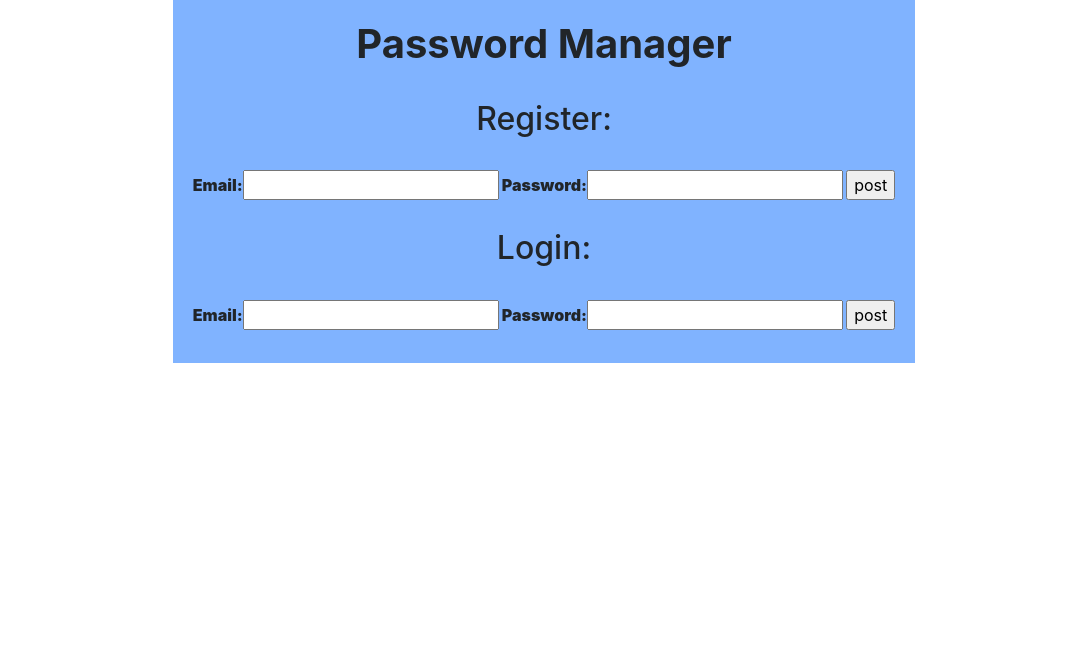
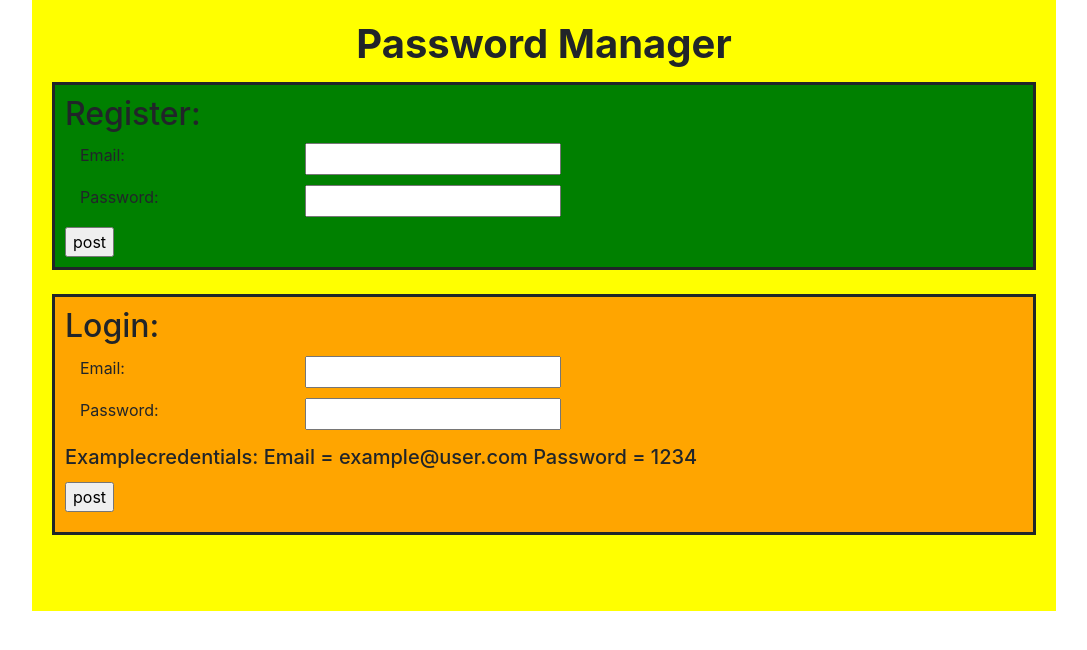
Before and after one commit to N-Ziermann/Password_Manager, a Django app: template main/templates/index.html in a window 1280 px wide. Shown: the top 650 px of the page, without its empty margins (96-1183 px from the left). Run offline with Django 3.2, Linux system fonts and the light colour scheme; the template is opened without the code that fills it: values that come from a table or form of the project are taken from there, others are empty; some libraries are stand-ins or nearby versions.

Commit message:
Finnished funcationality

```diff
--- a/main/forms.py
+++ /dev/null
@@ -1,5 +0,0 @@
-from django import forms
-
-class UserCreateForm(forms.Form):
-	Email = forms.EmailField(max_length=100)
-	Password = forms.CharField(max_length=100, widget=forms.PasswordInput)
--- a/main/templates/index.html
+++ b/main/templates/index.html
@@ -9,45 +9,158 @@
 	<link rel="stylesheet" href="https://stackpath.bootstrapcdn.com/bootstrap/4.3.1/css/bootstrap.min.css" integrity="sha384-ggOyR0iXCbMQv3Xipma34MD+dH/1fQ784/j6cY/iJTQUOhcWr7x9JvoRxT2MZw1T" crossorigin="anonymous">
 	<link rel="stylesheet" type="text/css" href="{% static '/main/style.css' %}">
 
+</head>
 
-</head>
+<style type="text/css">
+	#header div{
+		border: solid;
+	}
+	#header div div{
+		border: none;
+	}
+	#header div label{
+		margin-left: 5px;
+		margin-right: 5px;
+	}
+	#header div b{
+		margin-left: 5px;
+	}
+	#header input{
+		width: 100%;
+	}
+
+</style>
+
+
 <body>
-	<center>
-		<div class="loginForm">
-			<h1><b>Password Manager<b></h1>
-			<br>
+	<div class="container" style="background-color: yellow; width: 80%; padding: 20px 20px 20px 20px;">
+		<div id="header">
+			<center><h1><b>Password Manager<b></h1></b></b></h1></center>
+
+			<div id="settings" style="visibility: hidden; height: 0px;">
+				<div class='row'>
+					<div class="col-lg-2 col-md-2 col-sm-2 col-xs-2">
+						<b>Add </b>
+					</div>
+
+					<div class="col-lg-2 col-md-2 col-sm-2 col-xs-2">
+						<input name="title" placeholder="Title(optional)">
+					</div>
+
+					<div class="col-lg-2 col-md-2 col-sm-2 col-xs-2">
+						<input name="url" placeholder="Url">
+					</div>
+
+					<div class="col-lg-2 col-md-2 col-sm-2 col-xs-2">
+						<input name="name" placeholder="Username">
+					</div>
+
+					<div class="col-lg-2 col-md-2 col-sm-2 col-xs-2">
+						<input name="pass" placeholder="Password">
+					</div>
+					<div class="col-lg-2 col-md-2 col-sm-2 col-xs-2">
+						<button onclick="add_to_db(this.parentNode.parentNode.children[2].children[0].value,this.parentNode.parentNode.children[3].children[0].value,this.parentNode.parentNode.children[4].children[0].value,this.parentNode.parentNode.children[1].children[0].value); clearInput(this.parentNode.parentNode)">Apply</button>
+					</div>
+
+				</div>
+				<div class='row'>
+					<div class="col-lg-2 col-md-2 col-sm-2 col-xs-2">
+						<b>Remove </b>
+					</div>
+					<div class="col-lg-2 col-md-2 col-sm-2 col-xs-2">
+						<input name="title" placeholder="Title">
+					</div>
+					<div class="col-lg-2 col-md-2 col-sm-2 col-xs-2">
+						<button onclick="remove_from_db(this.parentNode.parentNode.children[1].children[0].value);clearInput(this.parentNode.parentNode)">Apply</button>
+					</div>
+				</div>
+			</div>
+		</div>
+		<div class="contents">
+			<div>
+
+				<div style="background-color: green; padding:10px; border: solid;">
 					<h2>Register:</h2>
-			<br>
-			<form method="POST" id="register">
+					<form id="register">
 						{% csrf_token %}
-				{{ user_create }}
+						<div class="row" name="Email" style="border:none;">
+							<label class="col-lg-3 col-md-3 col-sm-3 col-xs-3" >Email:</label>
+							<input type="Email" name="content">
+						</div>
+						<div class="row" name="Password" style="border:none;">
+							<label class="col-lg-3 col-md-3 col-sm-3 col-xs-3">Password:</label>
+							<input type="Password" name="content">
+						</div>
 						<input type="button" onclick="p('new');" value="post">
 					</form>
+				</div>
 				<br>
+					<div style="background-color: orange; padding:10px; border: solid;">
 					<h2>Login:</h2>
+					<form id="login">
+						{% csrf_token %}
+						<div class="row" name="Email" style="border:none;">
+							<label class="col-lg-3 col-md-3 col-sm-3 col-xs-3">Email:</label>
+							<input type="Email" name="content">
+						</div>
+						<div class="row" name="Password" style="border:none;">
+							<label class="col-lg-3 col-md-3 col-sm-3 col-xs-3">Password:</label>
+							<input type="Password" name="content">
+						</div>
+						<h5 style="margin-top: 15px;">Examplecredentials: Email = example@user.com  Password = 1234</h5>
+						<input type="button" onclick="p('existing');" value="post" style="margin: 5px 0 10px 0;">
+
+					</form>
+				</div>
 				<br>
-			<form method="POST" id="login">
-				{% csrf_token %}
-				{{ user_create }}
-				<input type="button" onclick="p('existing');" value="post">
-			</form>
 
+				<br>
 				<b><h3 id="errorMessage" style="color: red;"></h3></b>
 			</div>
-	</center>
+		</div>
+	</div>
 
 </body>
+
 <script type="text/javascript">
+
+		function clearInput(obj){
+			for (i = 0; i<obj.children.length;i++){
+				obj.children[i].children[0].value = ""
+			}
+		}
+
+		function getCookie(name) {
+		    var cookieValue = null;
+		    if (document.cookie && document.cookie !== '') {
+		        var cookies = document.cookie.split(';');
+		        for (var i = 0; i < cookies.length; i++) {
+		            var cookie = cookies[i].trim();
+		            // Does this cookie string begin with the name we want?
+		            if (cookie.substring(0, name.length + 1) === (name + '=')) {
+		                cookieValue = decodeURIComponent(cookie.substring(name.length + 1));
+		                break;
+		            }
+		        }
+		    }
+		    return cookieValue;
+		}
+		var csrftoken = getCookie('csrftoken');
+
+
+
 		function display_vault(){
 			//clear page
-			var body =  document.getElementsByTagName("BODY")[0];
-			body.innerHTML = "";
-			var container =  document.createElement("div");
-			container.classList.add('container');
-			body.appendChild(container);
+			var contents = document.getElementsByClassName("contents")[0];
+			contents.innerHTML = "";
+			//change header
+			document.getElementById("settings").style = "";
+
+
+
 			//append every saved website to page
 			for (var site in vault){
-				container.innerHTML += "<div class=\"row\"><div class=\"col-lg-3 prim\"><b>" + site + "</b></div><div class=\"col-lg-3 sec\">" + vault[site][0] + "</div><div class=\"col-lg-3 prim\">" + vault[site][1] + "</div><div class=\"col-lg-3 sec\">" + vault[site][2] + "</div></div>";
+				contents.innerHTML += "<div class=\"row\"><div class=\"col-lg-3 prim\"><b>" + site + "</b></div><div class=\"col-lg-3 sec\">" + vault[site][0] + "</div><div class=\"col-lg-3 prim\">" + vault[site][1] + "</div><div class=\"col-lg-3 sec\">" + vault[site][2] + "</div></div>";
 			}
 		}
 
@@ -55,7 +168,7 @@
 		function encrypt_and_send_vault(){
 			const request = new XMLHttpRequest();
 			request.open('POST', '/');
-			request.setRequestHeader("X-CSRFToken", "{{csrfToken}}");
+			request.setRequestHeader("X-CSRFToken", csrftoken);
 			const data = new FormData();
 		    data.append('type', "change")
     		data.append('Email', mail);
@@ -81,11 +194,11 @@
 
 		    // Include csrf token in header so Django will accept the request
 
-		    request.setRequestHeader("X-CSRFToken", "{{csrfToken}}");
+		    request.setRequestHeader("X-CSRFToken", csrftoken);
 
 		    //get data from form
-		    mail = form.children.Email.value;
-		    password = form.children.Password.value;
+		    mail = form.children.Email.children.content.value;
+		    password = form.children.Password.children.content.value;
 
 		    //hash (dbKey = Login; vaultKey = en-/decrypt vault)
 		    vaultKey = CryptoJS.PBKDF2(password,mail,{keySize: 256 / 32, iterations: 2500}).toString();
@@ -124,9 +237,12 @@
 		    }
 		}
 
-		function add_to_db(url, username, password, name=null){
-			if (name == null)
+		function add_to_db(url, username, password, name){
+			if (name == undefined || name == ""){
+				console.log(url)
 				name = url;
+			}
+			console.log(name)
 			info = [url, username, password]
 			vault[name] = info
 			console.log(vault)
@@ -140,7 +256,10 @@
 			display_vault()
 		}
 
+		//EXAMPLECREDENTIALS
 
+		// example@user.com
+		// 1234
 
 		/*
 		turn data into vault: 		vault = JSON.stringify({})
```
Also changed, not shown: main/views.py (+1 -6 lines), Password_Manager/__init__.py (deleted), db.sqlite3, main/__init__.py (deleted), main/migrations/__init__.py (deleted). Lines whose indentation alone changed are shown as unchanged.
